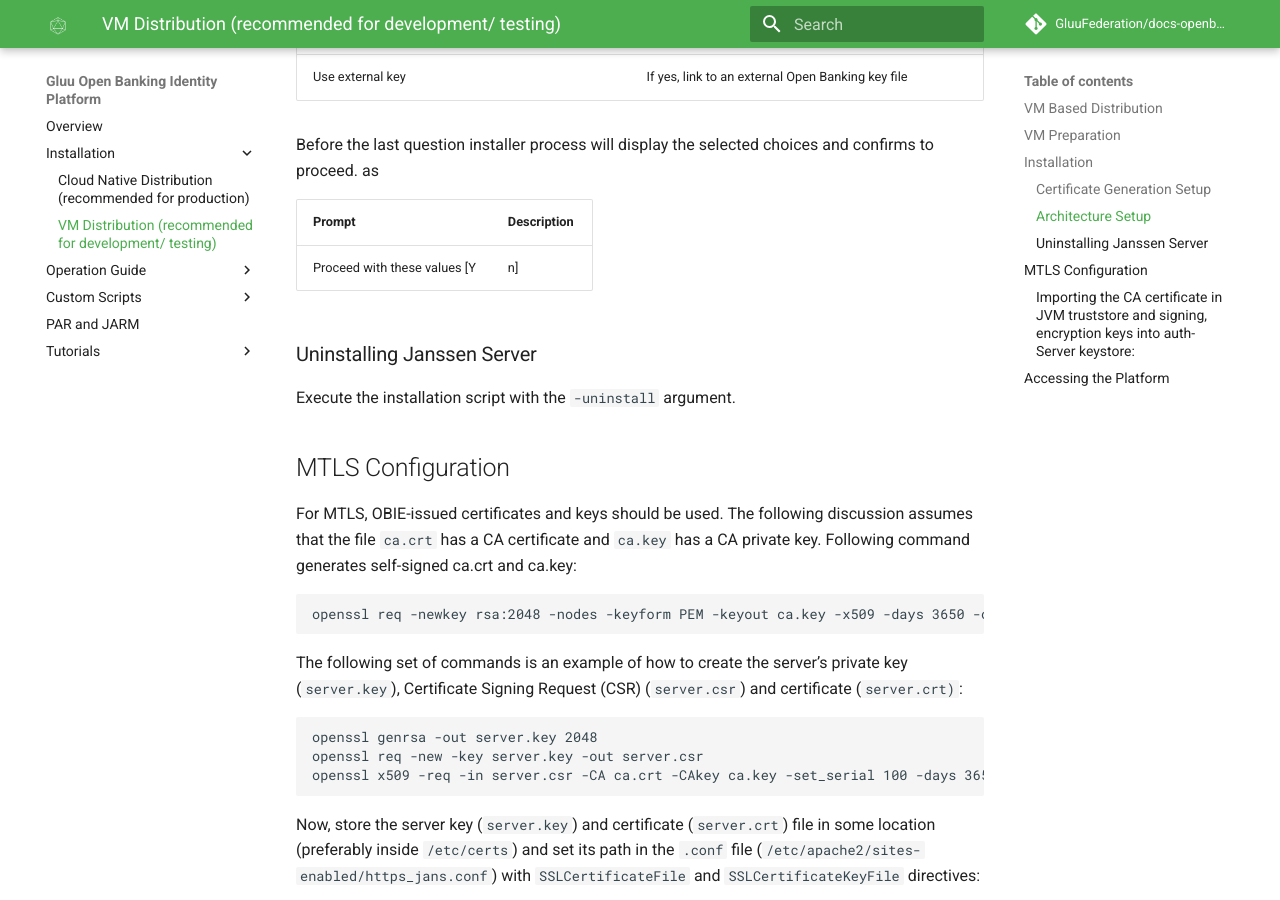
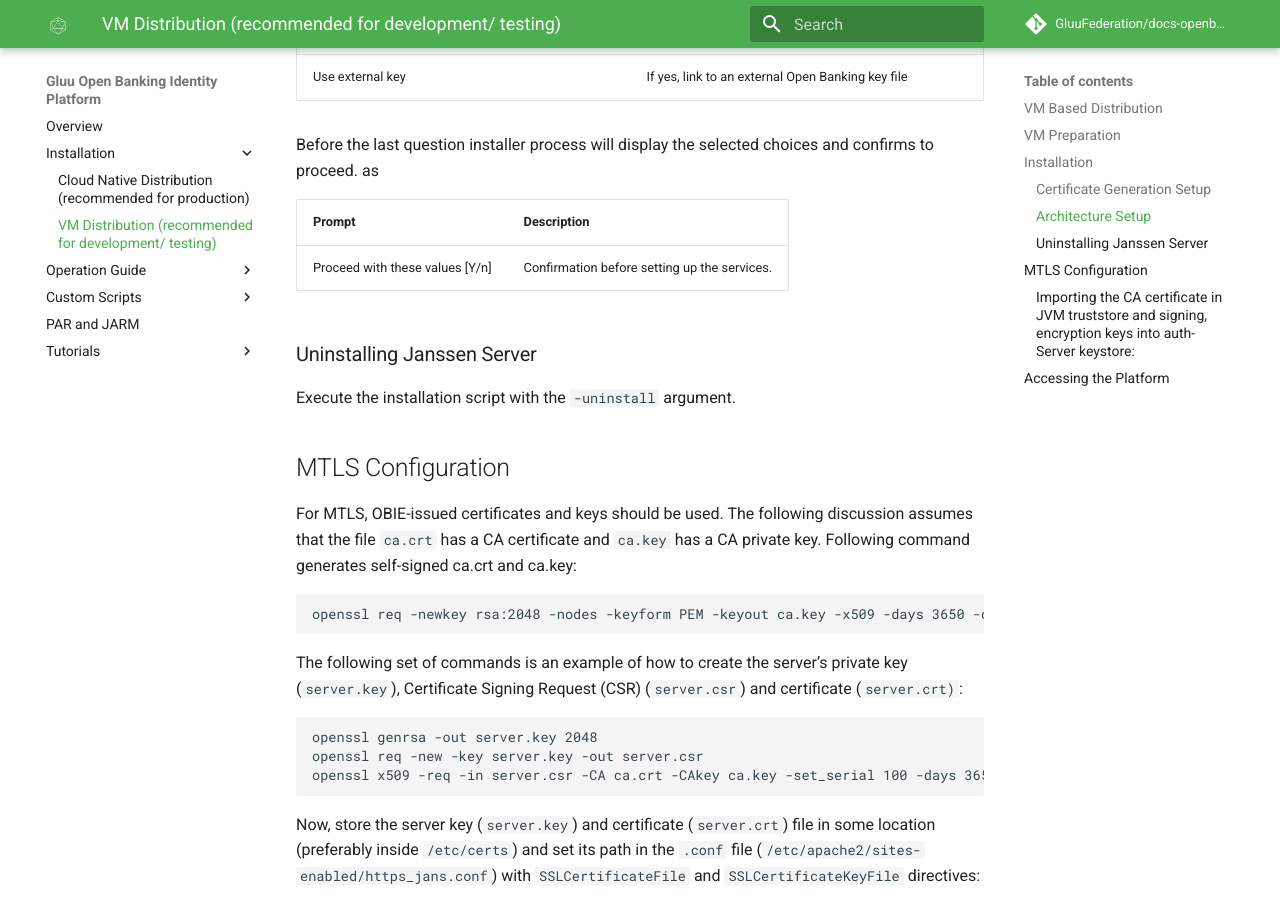
Before and after one commit to GluuFederation/docs-openbanking-prod, an MkDocs documentation site: the page built from docs/source/installvm.md, in a window 1280 px wide and 900 px high, scrolled down 1861 px. Built offline with MkDocs 1.6.1 and Material for MkDocs 9.7.7, drawn with Linux system fonts in a browser that asks for light colours; comment, search, counter and statistics services are not loaded.

Commit message:
Update installvm.md

```diff
--- a/docs/source/installvm.md
+++ b/docs/source/installvm.md
@@ -55,7 +55,7 @@ Before the last question installer process will display the selected choices and
 
 | Prompt | Description |
 | ---- | --------- |
-| Proceed with these values [Y|n]| Confirmation before setting up the services.
+| Proceed with these values [Y/n]| Confirmation before setting up the services.
 
 ### Uninstalling Janssen Server
 
```
